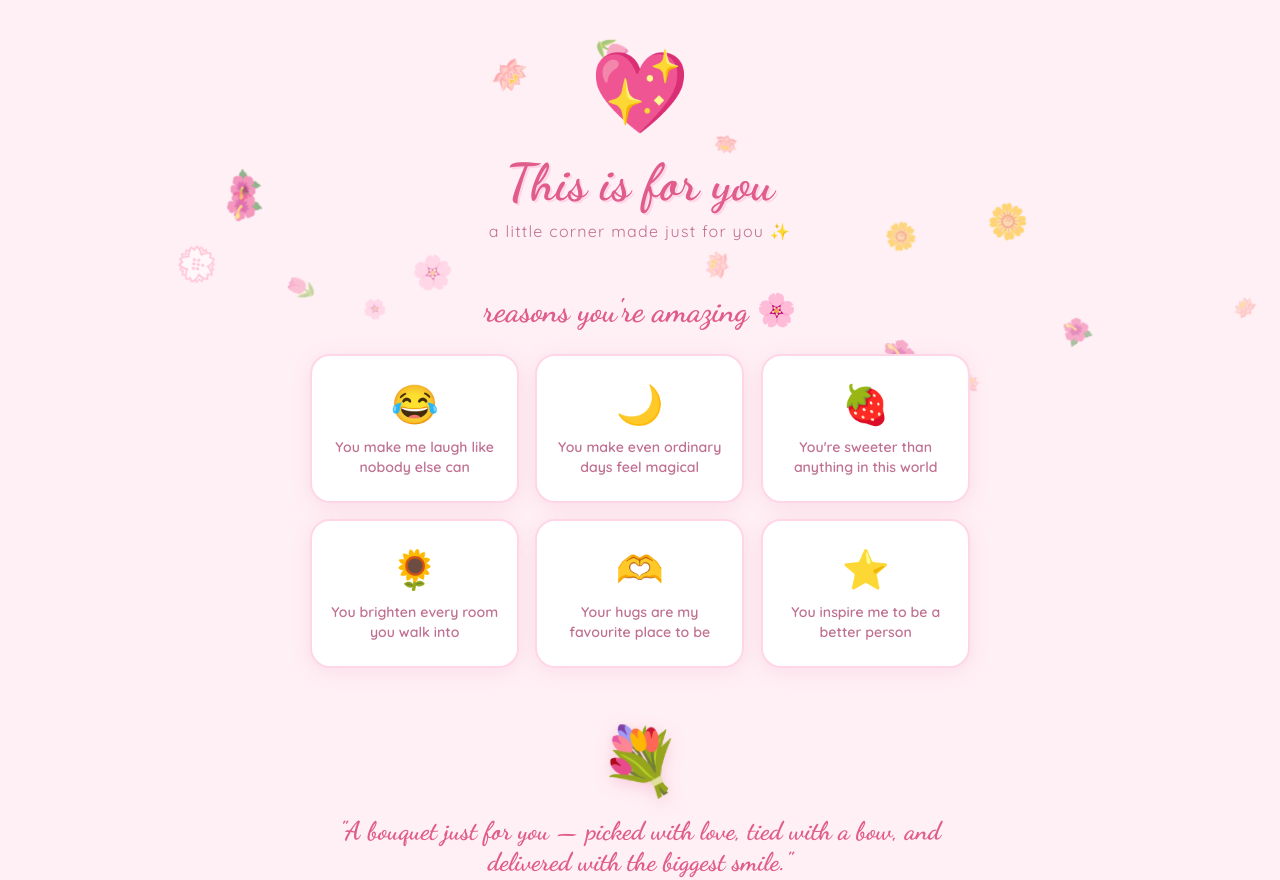
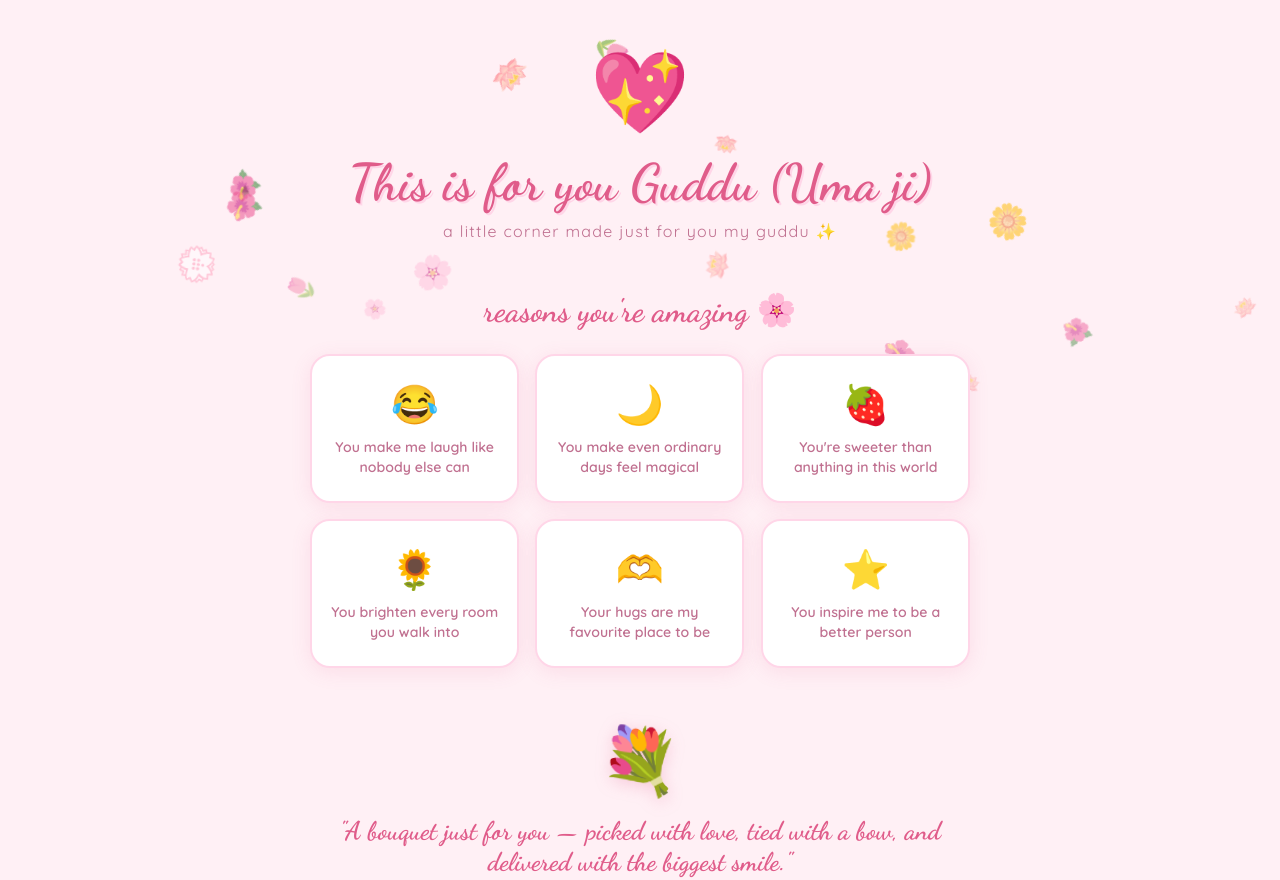
Before and after one commit to maysharma8585/For-you, a plain HTML site: page index.html in a window 1280 px wide. Shown: the top 880 px of the page. Drawn offline with Linux system fonts and the light colour scheme.

Commit message:
Update header text in index.html

```diff
--- a/index.html
+++ b/index.html
@@ -310,8 +310,8 @@
   <!-- Header -->
   <div class="header">
     <span class="big-emoji">💖</span>
-    <h1 class="title">This is for you</h1>
-    <p class="subtitle">a little corner made just for you ✨</p>
+    <h1 class="title">This is for you  Guddu (Uma ji)</h1>
+    <p class="subtitle">a little corner made just for you my guddu ✨</p>
   </div>
 
   <!-- Reason cards -->
```
